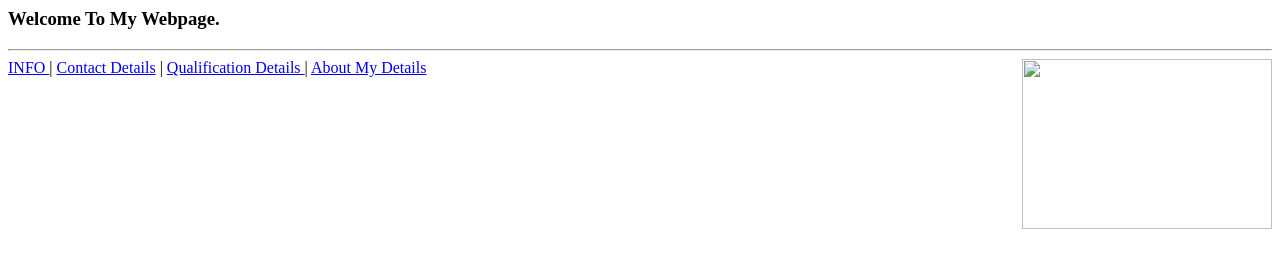
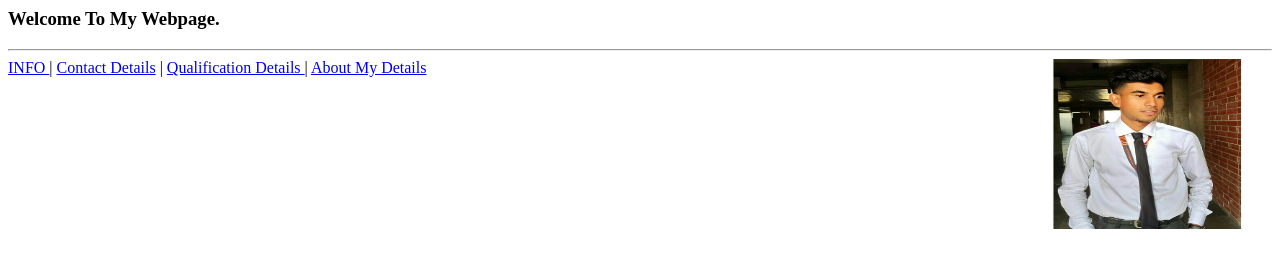
Before and after one commit to naimulkarimhredoy128/naimulkarimhredoy128.github.io, a plain HTML site: page index.html in a window 1280 px wide. Drawn offline with Linux system fonts and the light colour scheme.

Commit message:
Update index.html

```diff
--- a/index.html
+++ b/index.html
@@ -9,7 +9,7 @@
 	         <hr>
 			 <a href ="INFO.html"> INFO </a> | <a href ="CONTACT.html">Contact Details</a> | <a href = "ACADEMIC QUALIFICATION.html">Qualification Details </a> | <a href ="ABOUT MYSELF.html">About My Details</a>
              </hr>
-<img src ="hredoy.jpg" height ="170px" width ="250px" align= "right">
+<img src ="naimul.jpg" height ="170px" width ="250px" align= "right">
 
 
        </body>
```
